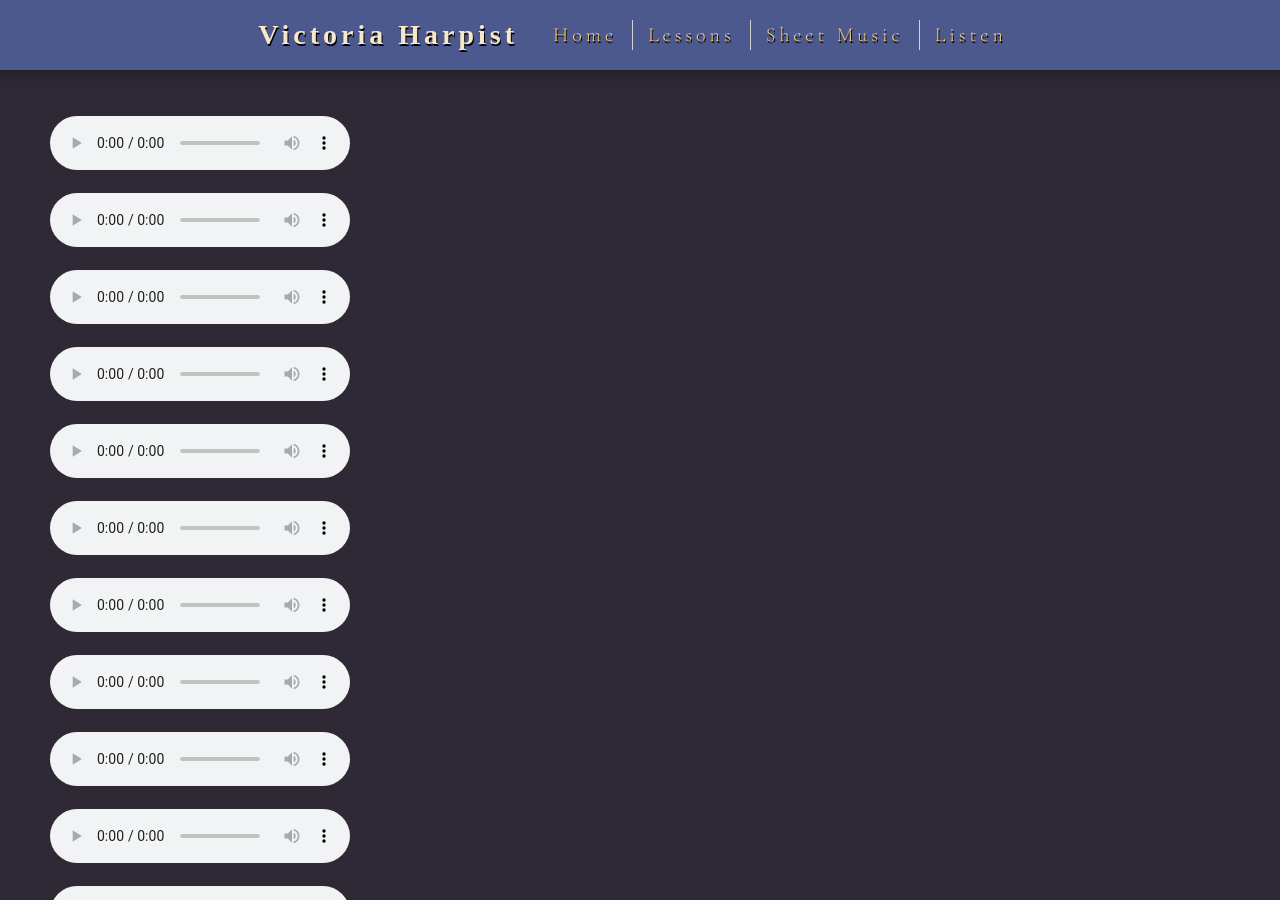
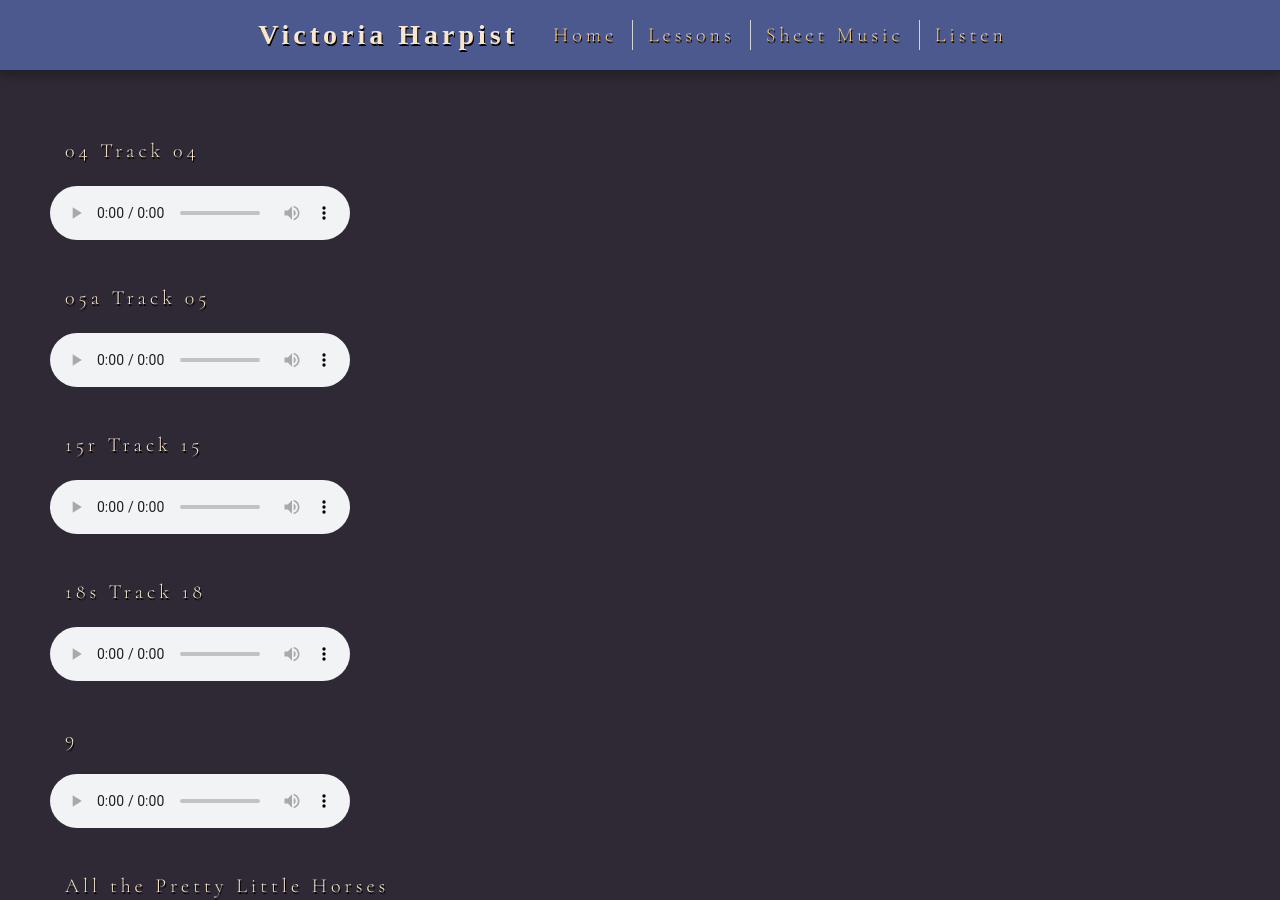
Before and after one commit to royalsaltmerchant/victoriaharpist, a Jekyll site: the page built from music.html, in a window 1280 px wide and 900 px high. Built offline with Jekyll 4.4.1, drawn with Linux system fonts in a browser that asks for light colours; some web fonts are replaced; some of the changed text lies outside the part shown.

Commit message:
song titles

```diff
--- a/music.html
+++ b/music.html
@@ -4,94 +4,117 @@ layout: default
 <section>
     <br>
     <br>
+    <p>04 Track 04</p>
     <audio controls>
         <source src="assets/04 Track 04.mp3" type="audio/mp3">
     </audio>
     <br>
+    <p>05a Track 05</p>
     <audio controls>
         <source src="assets/05a Track 05.mp3" type="audio/mp3">
     </audio>
     <br>
+    <p>15r Track 15</p>
     <audio controls>
         <source src="assets/15r Track 15.mp3" type="audio/mp3">
     </audio>
     <br>
+    <p>18s Track 18</p>
     <audio controls>
         <source src="assets/18s Track 18.mp3" type="audio/mp3">
     </audio>
     <br>
+    <p>9</p>
     <audio controls>
         <source src="assets/9.mp3" type="audio/mp3">
     </audio>
     <br>
+    <p>All the Pretty Little Horses</p>
     <audio controls>
         <source src="assets/All the Pretty Little Horses.mp3" type="audio/mp3">
     </audio>
     <br>
+    <p>AveMaria</p>
     <audio controls>
         <source src="assets/AveMaria.mp3" type="audio/mp3">
     </audio>
     <br>
+    <p>BlueMoon</p>
     <audio controls>
         <source src="assets/BlueMoon.mp3" type="audio/mp3">
     </audio>
     <br>
+    <p>Canon</p>
     <audio controls>
         <source src="assets/Canon.mp3" type="audio/mp3">
     </audio>
     <br>
+    <p>Canon2</p>
     <audio controls>
         <source src="assets/Canon2.mp3" type="audio/mp3">
     </audio>
     <br>
+    <p>ClairDeLune</p>
     <audio controls>
         <source src="assets/ClairDeLune.mp3" type="audio/mp3">
     </audio>
     <br>
+    <p>Greensleeves</p>
     <audio controls>
         <source src="assets/Greensleeves.mp3" type="audio/mp3">
     </audio>
     <br>
+    <p>IJustCalled</p>
     <audio controls>
         <source src="assets/IJustCalled.mp3" type="audio/mp3">
     </audio>
     <br>
+    <p>JesuJoy</p>
     <audio controls>
         <source src="assets/JesuJoy.mp3" type="audio/mp3">
     </audio>
     <br>
+    <p>O Mio Babbino Caro</p>
     <audio controls>
         <source src="assets/O Mio Babbino Caro.mp3" type="audio/mp3">
     </audio>
     <br>
+    <p>Only Time _ Enya</p>
     <audio controls>
         <source src="assets/Only Time _ Enya.mp3" type="audio/mp3">
     </audio>
     <br>
+    <p>PachelbelsCanon</p>
     <audio controls>
         <source src="assets/PachelbelsCanon.mp3" type="audio/mp3">
     </audio>
     <br>
+    <p>Purcell</p>
     <audio controls>
         <source src="assets/Purcell.mp3" type="audio/mp3">
     </audio>
     <br>
+    <p>Romanza</p>
     <audio controls>
         <source src="assets/Romanza.mp3" type="audio/mp3">
     </audio>
     <br>
+    <p>RomeoAndJuliet</p>
     <audio controls>
         <source src="assets/RomeoAndJuliet.mp3" type="audio/mp3">
     </audio>
     <br>
+    <p>Satie2</p>
     <audio controls>
         <source src="assets/Satie2.mp3" type="audio/mp3">
     </audio>
     <br>
+    <p>SomewhereInTime</p>
     <audio controls>
         <source src="assets/SomewhereInTime.mp3" type="audio/mp3">
     </audio>
     <br>
+    <p>What Wondrous Love is This</p>
     <audio controls>
         <source src="assets/What Wondrous Love is This.mp3" type="audio/mp3">
     </audio>
```
